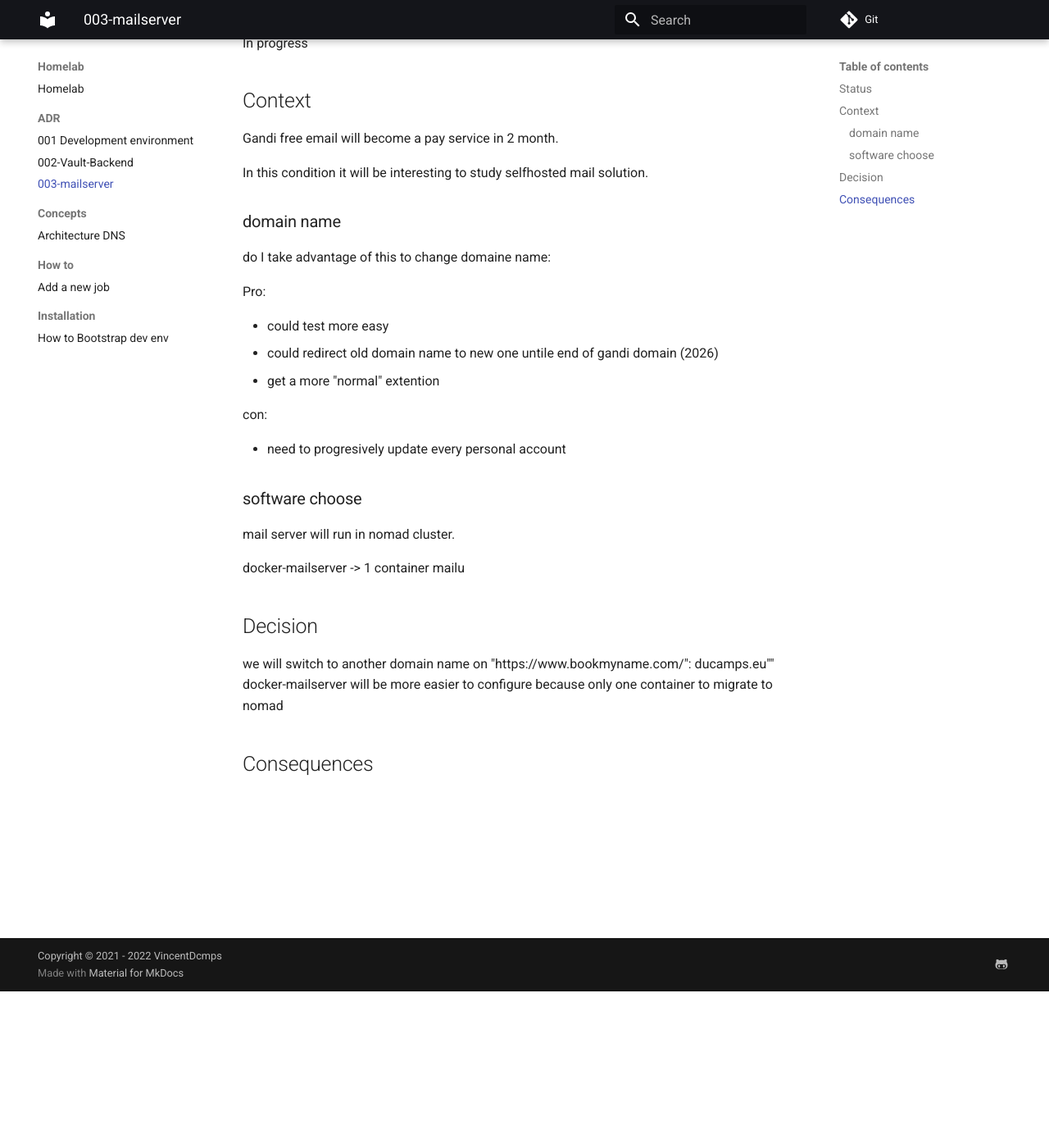
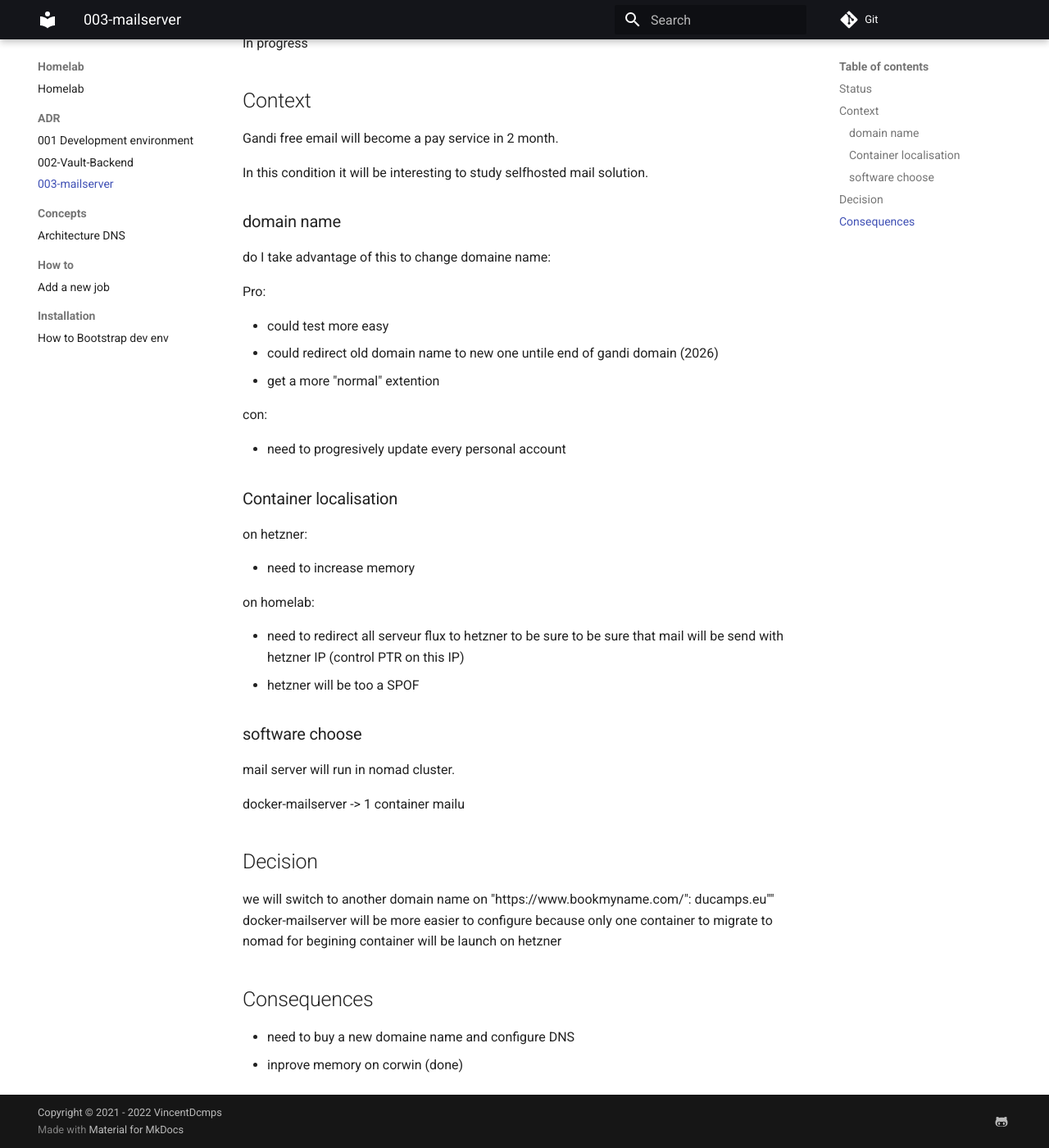
Before and after one commit to vincentDcmps/homelab, an MkDocs documentation site: the page built from docs/ADR/003-mailserver.md, in a window 1280 px wide and 1400 px high, scrolled down 191 px. Shown: the whole window at 82% size. Built offline with MkDocs 1.6.1 and Material for MkDocs 9.7.7, drawn with Linux system fonts in a browser that asks for light colours.

Commit message:
docs: add location context

```diff
--- a/docs/ADR/003-mailserver.md
+++ b/docs/ADR/003-mailserver.md
@@ -8,7 +8,7 @@ In progress
 
 Gandi free email will become a pay service in 2 month.
 
-In this condition it will be interesting to  study selfhosted mail solution.
+In this condition it will be interesting to study selfhosted mail solution.
 
 ### domain name
 
@@ -24,6 +24,17 @@ con:
 
 - need to progresively update every personal account
 
+### Container localisation
+
+on hetzner:
+
+- need to increase memory
+
+on homelab:
+
+- need to redirect all serveur flux to hetzner to be sure to be sure that mail will be send with hetzner IP (control PTR on this IP)
+- hetzner will be too a SPOF
+
 ### software choose
 
 mail server will run in nomad cluster.
@@ -35,5 +46,9 @@ mailu
 
 we will switch to another domain name on "https://www.bookmyname.com/": ducamps.eu""
 docker-mailserver will be more easier to configure because only one container to migrate to nomad
+for begining container will be launch on hetzner
 
 ## Consequences
+
+- need to buy a new domaine name and configure DNS
+- inprove memory on corwin (done)
```
